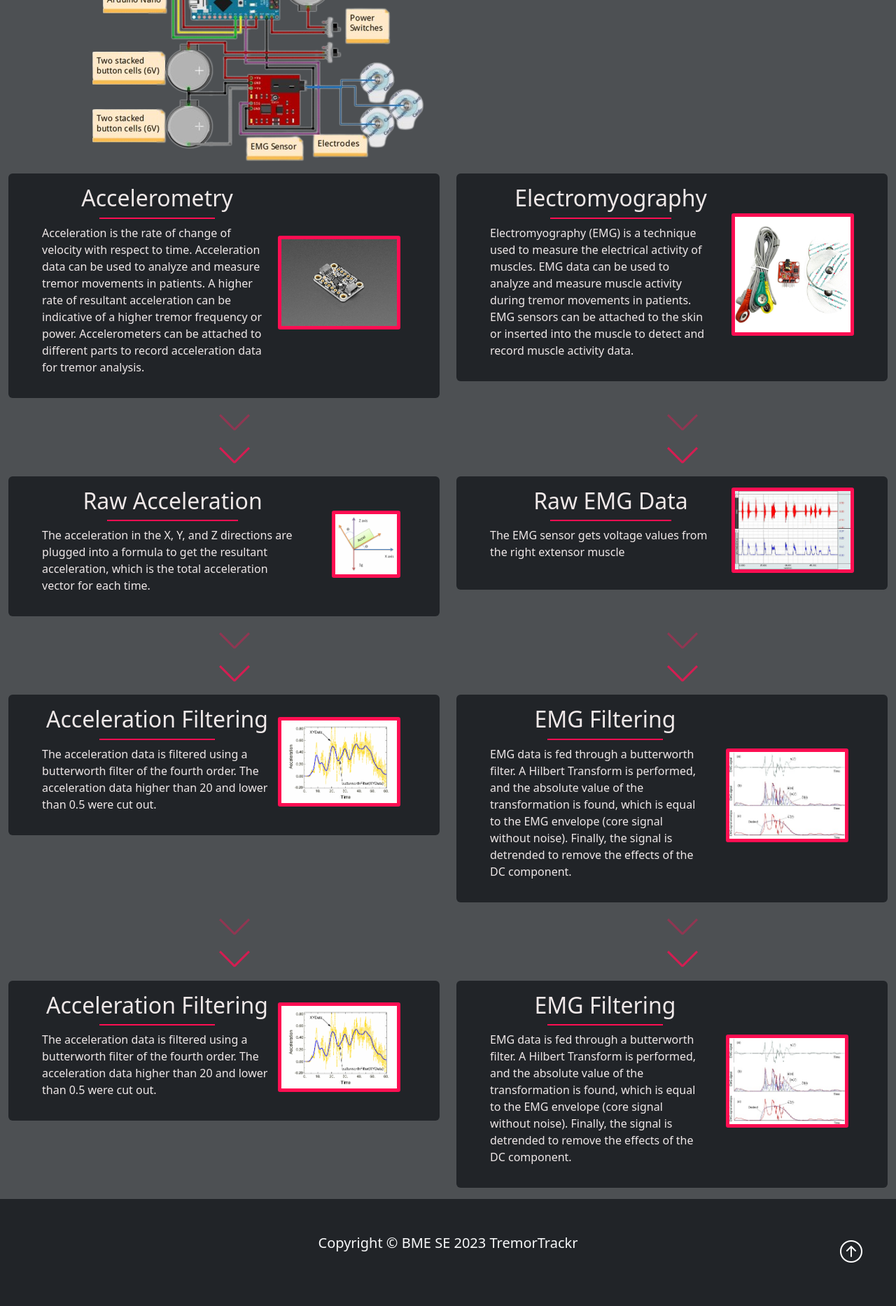
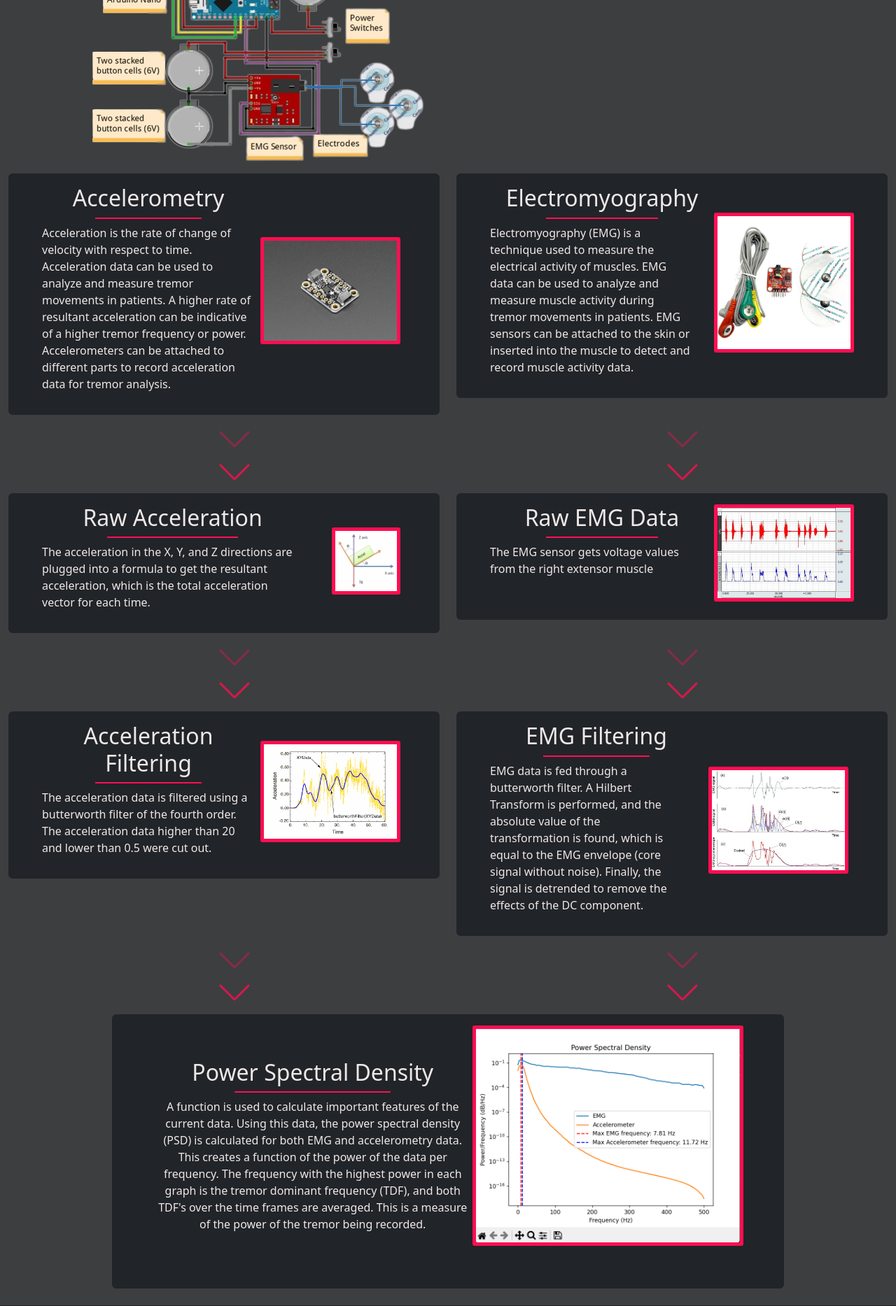
Before and after one commit to dzlotn/TremorTrackr, a Flask app: page /interpretation in a window 1280 px wide. Shown: the part 760-2627 px from the top of the page at 70% size. Before the commit the page ends 2565 px from the top, so only its background shows below. Run offline with Flask 3, Linux system fonts and the light colour scheme; some libraries are stand-ins or nearby versions.

Commit message:
Finished css of interpretation page and fixed background color

```diff
--- a/TremorWebsite/static/css/styles.css
+++ b/TremorWebsite/static/css/styles.css
@@ -1,5 +1,5 @@
 :root {
-    --main-bg-color: #4d5053;
+    --main-bg-color: #3d3e3f;
     --navbar-color: #212428;
     --border-color: #ff0e52;
     --border-secondary: #e03e6c;
@@ -358,23 +358,36 @@ a#nbMenuItem {
     display: flex;
     justify-content: space-between;
 }
+.PSD{
+    margin-left:auto;
+    margin-right:auto;
+    width:75%;
+}
 
-.aboutSensorText {
+.aboutSensorText, .PSDSensorText {
     width: 50%;
     text-align: center;
 }
 
-.aboutSensorPicContainer {
+.aboutSensorPicContainer{
     float: right;
     justify-content: center;
     display: flex;
 }
 
-.aboutSensorPic {
+.aboutSensorPic,.psdPic {
 
     height: 1.3*width;
-    width: 175px;
-    margin-left: -250%;
+    width: 200px;
+    margin-left: -225%;
+    border-radius: 3px;
+    margin-bottom: 5%;
+    border: 5px solid var(--border-color);
+}
+.sensorPic{
+    width: height;
+    height: 315px;
+    margin-left: -30%;
     border-radius: 3px;
     margin-bottom: 5%;
     border: 5px solid var(--border-color);
@@ -664,7 +677,7 @@ a#nbMenuItem {
 }
 
 .component-info {
-    font-size: 33px;
+    font-size: 2vw;
     margin: 10px;
     text-align: center;
 }
@@ -739,5 +752,8 @@ a#nbMenuItem {
     .interactive-section {
         display: none;
     }
+    #cdSubtitle{
+        display:none;
+    }
 
 }
--- a/TremorWebsite/static/js/interpretation.js
+++ b/TremorWebsite/static/js/interpretation.js
@@ -15,7 +15,7 @@ const sensorInfo = {
   },
   'Power Switches': {
     name: 'Power Switches',
-    info: 'The power switches are used to turn the device on and off. They are connected to the battery and allow the user to control the power to the entire circuit.'
+    info: 'The power switches are used to turn the device on and off. They are connected to the battery.'
   },
   'EMG Sensor': {
     name: 'EMG Sensor',
--- a/TremorWebsite/templates/interpretation.html
+++ b/TremorWebsite/templates/interpretation.html
@@ -34,7 +34,7 @@
 <!--Interactive Circuit Diagram of the Sensor-->
 <div class="mt-3 rounded aboutSensorText circuitTitle p-3 ">
   <h2 class="signInText1  text-center" id="cdTitle">Circuit Diagram</h2>
-  <h5 class="signInText1 redLine text-center">Hover over a component for more information</h5>
+  <h5 class="signInText1 redLine text-center" id="cdSubtitle">Hover over a component for more information</h5>
 </div>
 <section class="circuitDiagram">
 
@@ -194,7 +194,7 @@
                 the signal is detrended to remove the effects of the DC component.
               </p>
             </div>
-            <div class="flex-grow-1 d-flex justify-content-end align-items-center m-2"">
+            <div class="flex-grow-1 d-flex justify-content-end align-items-center m-2">
               <img src=" {{url_for('static', filename='img/EMGFilter.jpg' )}}" alt="Tremor" class="aboutSensorPic">
             </div>
           </div>
@@ -217,43 +217,28 @@
     </div>
   </div>
 </section>
-<section class="dataRetrieval">
-  <div class="container-fluid">
-    <div class="row">
-      <div class="col-md-6 mb-3 mt-3">
-        <div class="p-3 rounded bgcolor signInText1 d-flex flex-column px-5" data-aos="fade-right">
-          <div class="d-flex flex-grow-1 justify-content-left">
-            <div class="flex-grow-1">
-              <h2 class="text-center">Acceleration Filtering</h2>
-              <p>The acceleration data is filtered using a butterworth filter of the fourth order.
-                The acceleration data higher than 20 and lower than 0.5 were cut out.</p>
-            </div>
-            <div class="flex-grow-1 d-flex justify-content-end align-items-center m-2">
-              <img src="{{url_for('static', filename='img/accelFiltering.png')}}" alt="Tremor" class="aboutSensorPic">
-            </div>
-          </div>
-        </div>
-      </div>
-      <div class="col-md-6 mb-3 mt-3 z-3">
-        <div class="p-3 rounded bgcolor signInText1 d-flex flex-column px-5 z-3" data-aos="fade-left">
-          <div class="d-flex flex-grow-1 justify-content-left z-3">
-            <div class="flex-grow-1">
-              <h2 class="text-center">EMG Filtering</h2>
-              <p id="emgInfo">EMG data is fed through a butterworth filter. A Hilbert Transform is performed, and the
-                absolute value of the transformation is found, which is equal to the EMG envelope (core signal without
-                noise). Finally,
-                the signal is detrended to remove the effects of the DC component.
-              </p>
-            </div>
-            <div class="flex-grow-1 d-flex justify-content-end align-items-center m-2"">
-              <img src=" {{url_for('static', filename='img/EMGFilter.jpg' )}}" alt="Tremor" class="aboutSensorPic">
-            </div>
-          </div>
-        </div>
-      </div>
+
+  <section class="aboutSensor PSD bgcolor mb-4 mt-3 mr-5 ml-5 rounded" >
+    <div class=" m-5 rounded aboutSensorText p-3 ">
+      <h2 class="signInText1 redLine text-center">Power Spectral Density</h2>
+      <p class="signInText1">
+        A function is used to calculate important features of the current data. Using this data,
+                  the power spectral density (PSD) is calculated for both EMG and accelerometry data. This creates a
+                  function of the power of the data per frequency. The frequency with the highest power in each graph is
+                  the tremor dominant frequency (TDF), and both TDF's over the time frames are averaged. This is a
+                  measure of the power of the tremor being recorded.
+      </p>
     </div>
-  </div>
-</section>
+
+    <div class="aboutSensorPicContainer align-content-center">
+      <img src="{{url_for('static', filename='img/PSDSample.png')}}" alt="Diagram of the Sensor"
+        class="mt-3 sensorPic align-content-center">
+    </div>
+  </section>
+
+
+
+
 
 
 
```
Also changed, not shown: TremorWebsite/static/img/PSDSample.png (added).
